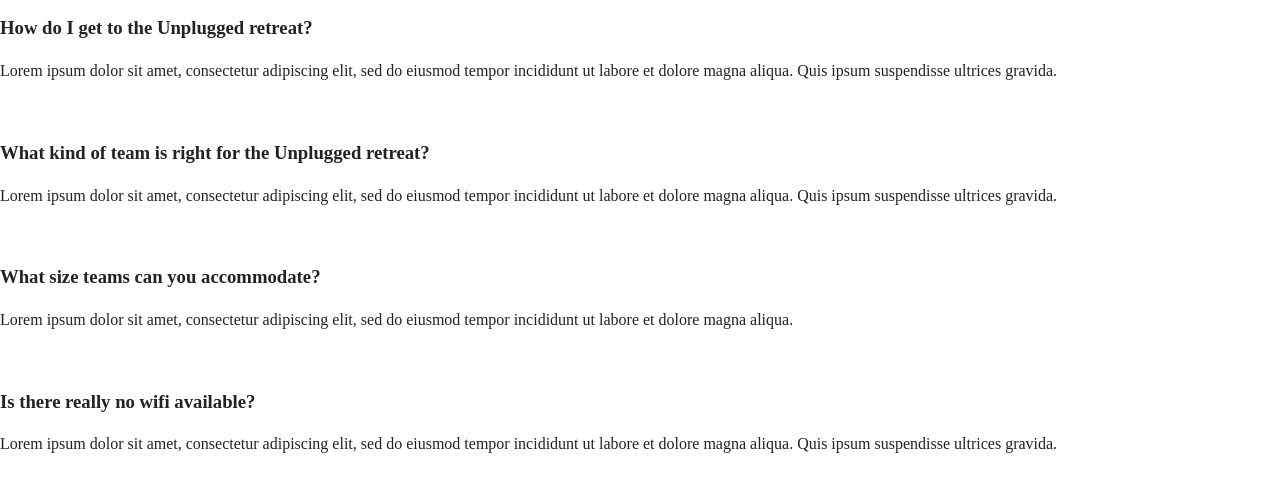
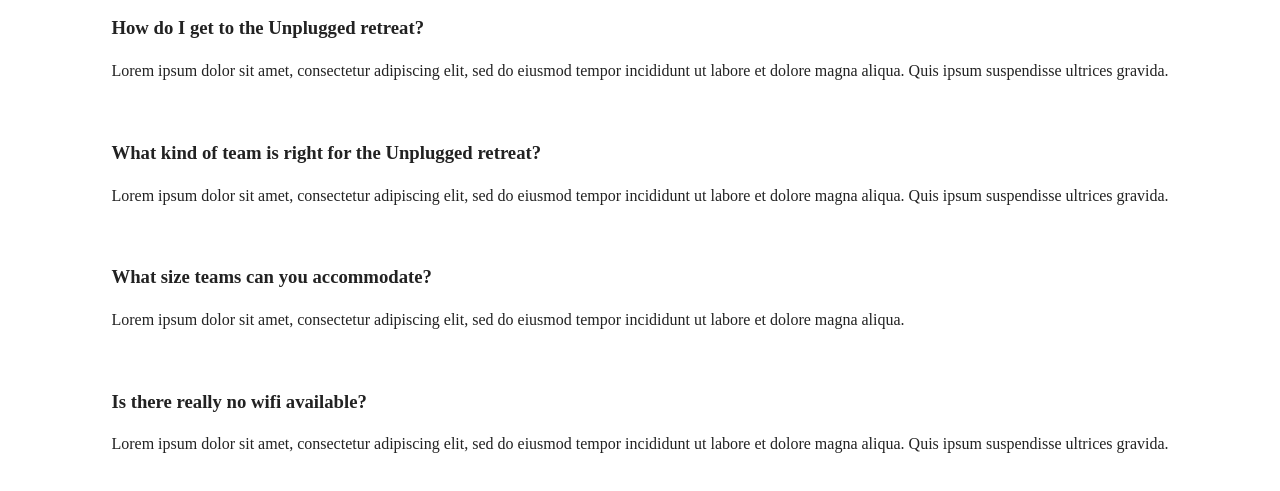
Before and after one commit to TheGoodWizard/unplugged, a website: page faq/index.html in a window 1280 px wide. Shown: the part 59-550 px from the top of the page. Drawn offline with Linux system fonts and the light colour scheme.

Commit message:
Continued Formatting CSS w/ Flexbox
Finished formatting 'FAQ page' CSS with flexbox.

```diff
--- a/css/main.css
+++ b/css/main.css
@@ -213,12 +213,18 @@ textarea {
 
 
     .FAQ {
-
+      display: flex;
+      justify-content: center;
+      align-items: center;
+      flex-flow: row wrap;
     }
 
 
-    .FAQ-content {
-
+    .FAQ .content-wrapper {
+      display: flex;
+      justify-content: center;
+      align-items: center;
+      flex-flow: row wrap;
     }
 
 
```
